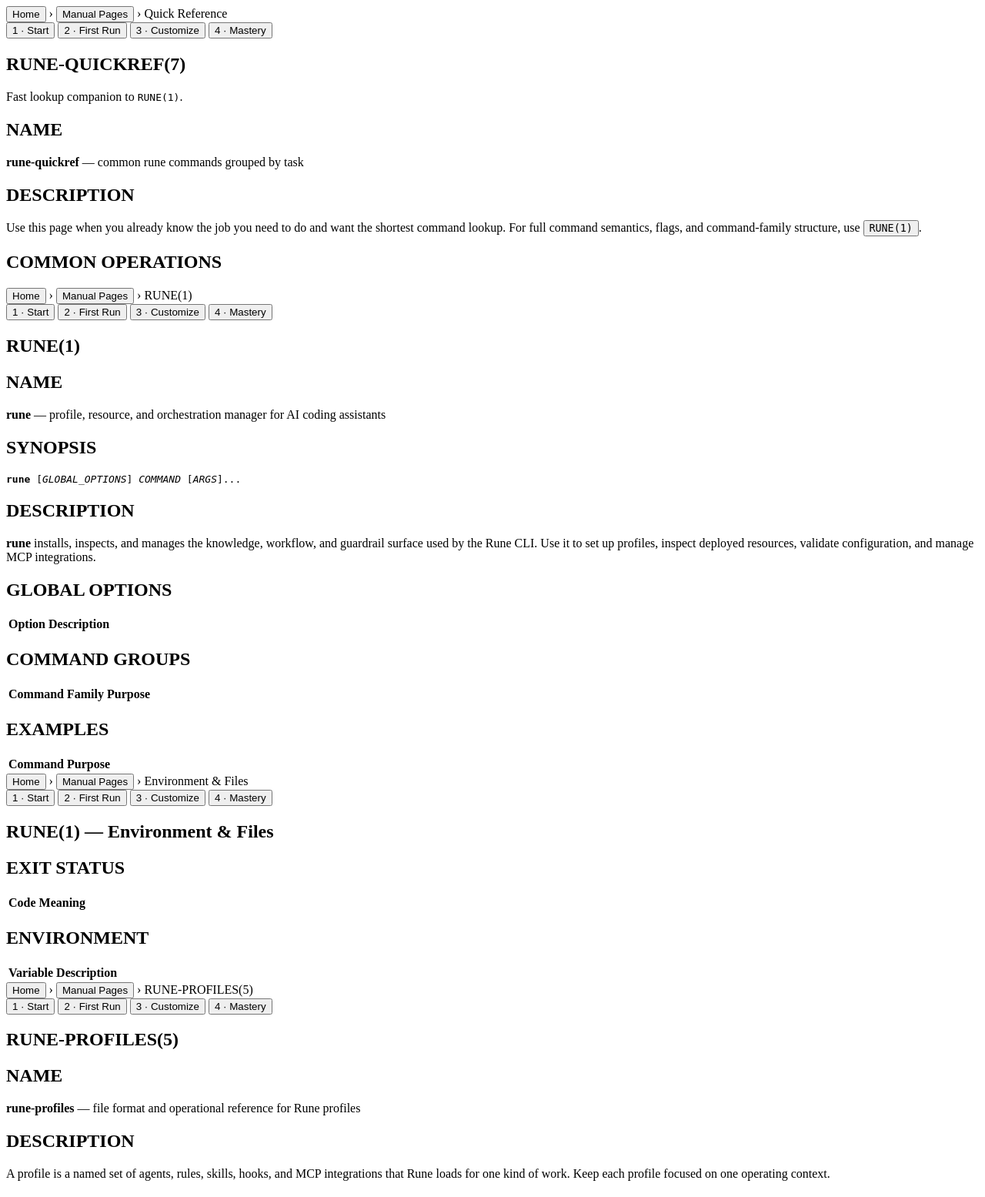
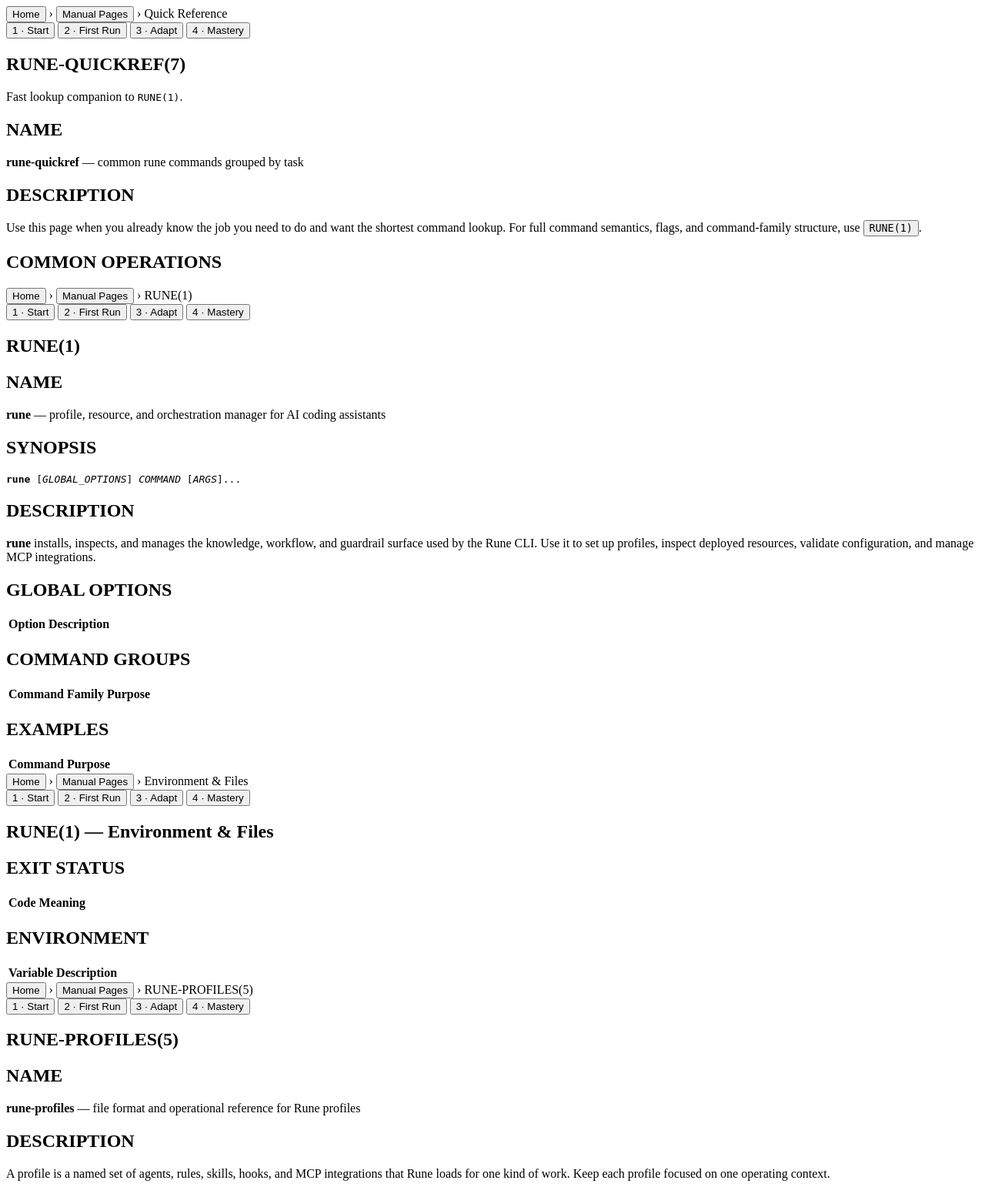
Before and after one commit to kvasir-ai/rune, a Python web app: template src/cli/site/templates/manual_pages.html in a window 1280 px wide. Shown: the top 1555 px of the page at 77% size. Run offline with Jinja, Linux system fonts and the light colour scheme; the template is opened without the code that fills it, so the values that code supplies are empty.

Commit message:
Rename stage progress customize to adapt

```diff
--- a/src/cli/site/catalog/html.py
+++ b/src/cli/site/catalog/html.py
@@ -28,7 +28,7 @@ def breadcrumb_html(items: list[str | tuple[str, str]]) -> str:
 
 def stage_progress_html(current: int) -> str:
     """Render the shared four-stage progress control."""
-    labels = {1: "Start", 2: "First Run", 3: "Customize", 4: "Mastery"}
+    labels = {1: "Start", 2: "First Run", 3: "Adapt", 4: "Mastery"}
     steps = []
     for step, label in labels.items():
         active = " active" if step == current else ""
--- a/src/cli/site/templates/_macros.html
+++ b/src/cli/site/templates/_macros.html
@@ -7,7 +7,7 @@
 <nav class="stage-progress" data-current-stage="4" aria-label="Stage progress">
   <button class="stage-progress-step stage-1" type="button" data-stage-nav="1" aria-expanded="false">1 &middot; Start</button>
   <button class="stage-progress-step stage-2" type="button" data-stage-nav="2" aria-expanded="false">2 &middot; First Run</button>
-  <button class="stage-progress-step stage-3" type="button" data-stage-nav="3" aria-expanded="false">3 &middot; Customize</button>
+  <button class="stage-progress-step stage-3" type="button" data-stage-nav="3" aria-expanded="false">3 &middot; Adapt</button>
   <button class="stage-progress-step stage-4 active" type="button" data-stage-nav="4" aria-expanded="true">4 &middot; Mastery</button>
 </nav>
 {%- endmacro %}
```
